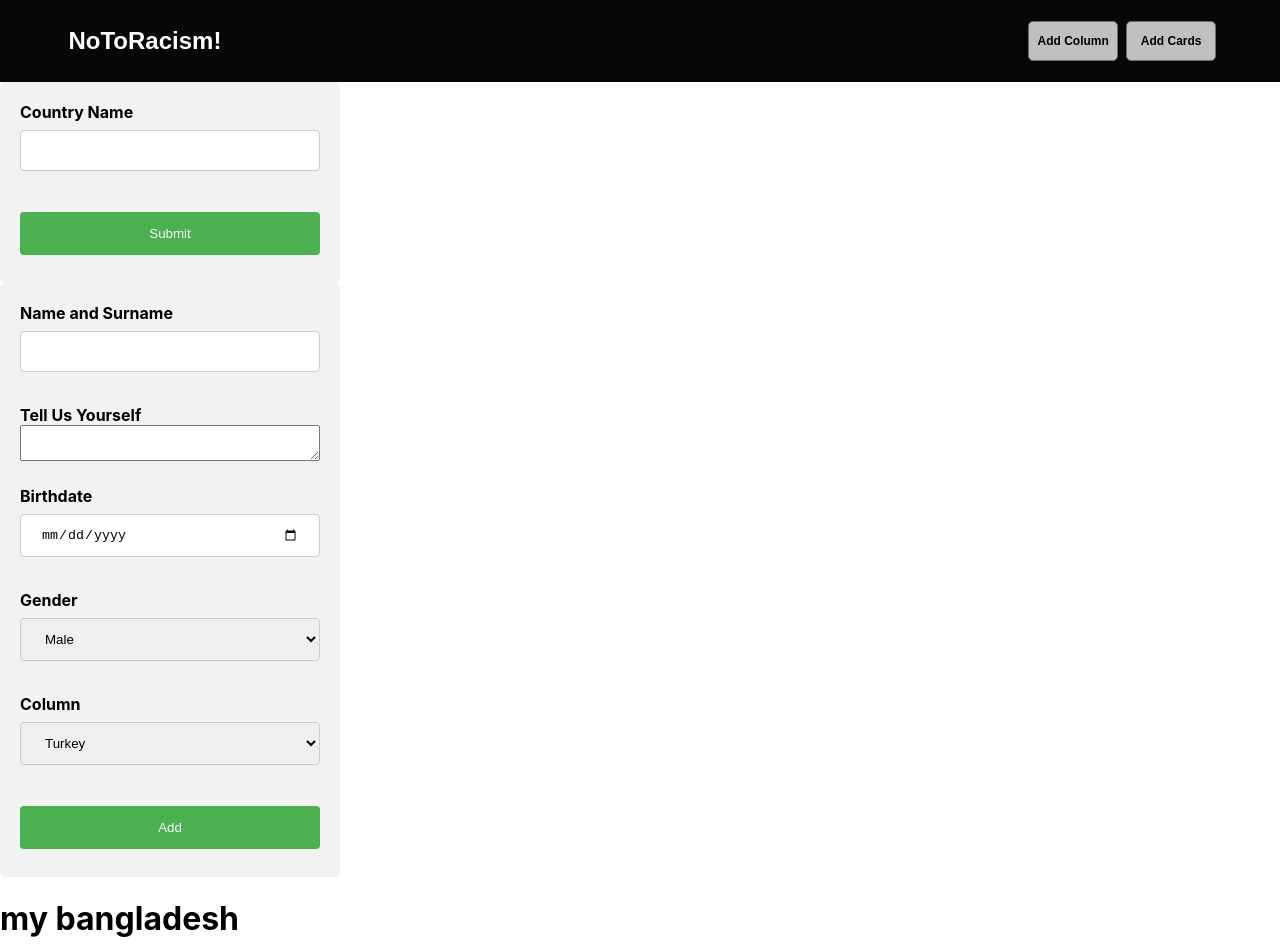
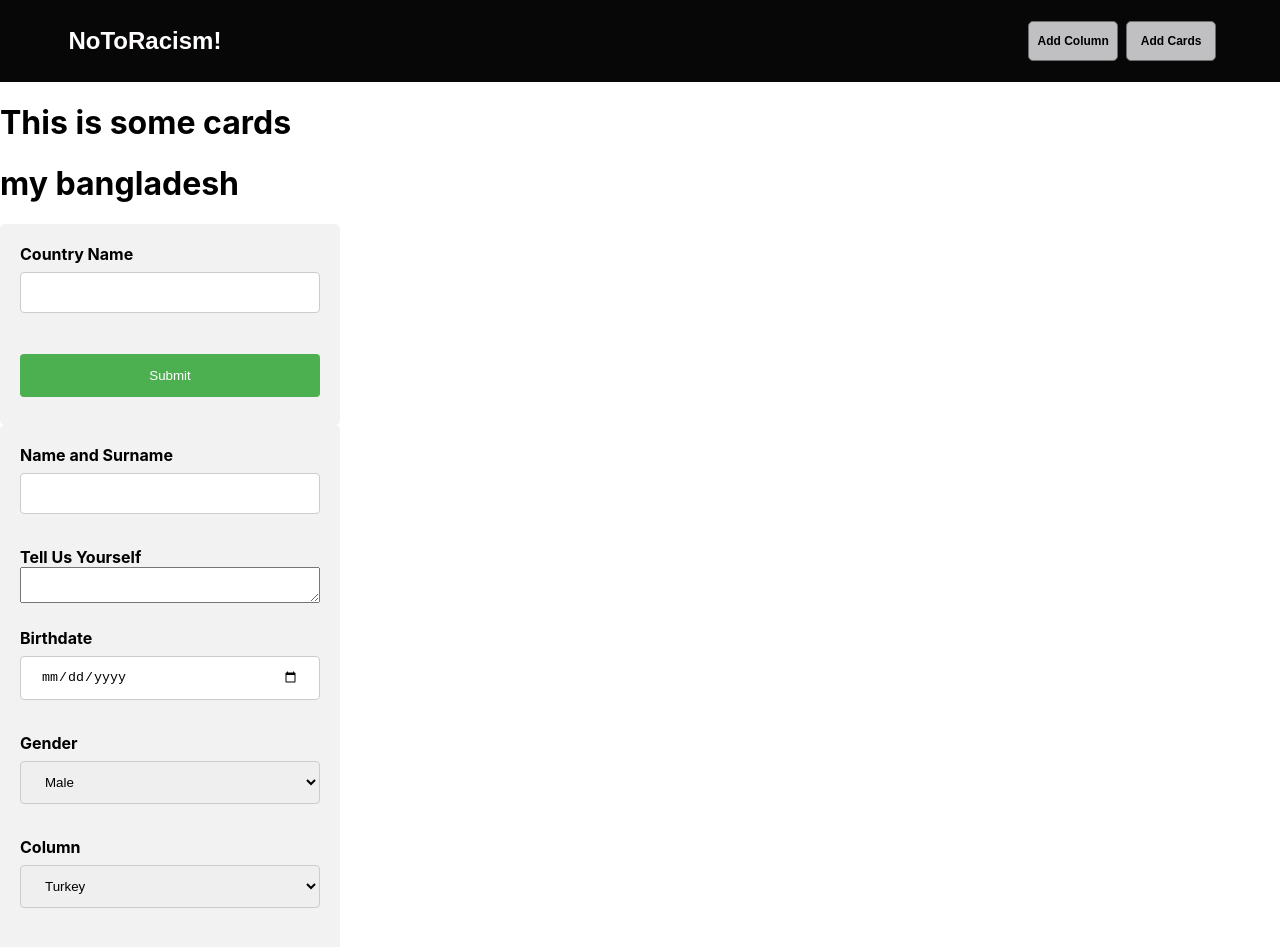
Before and after one commit to Hasan-2020/todocountryhasan, a React (Create React App) app: page / in a window 1280 px wide. Shown: the top 947 px of the page. Built offline with nearby package versions, Linux system fonts and the light colour scheme.

Commit message:
add kolon and card to the main component

```diff
--- a/src/App.js
+++ b/src/App.js
@@ -1,7 +1,5 @@
 import React, { Component } from 'react';
 import Navbar from './Components/Navbar';
-import Column from './Components/Column.js';
-
 import Main from './Components/Main';
 
 class App extends Component {
@@ -14,7 +12,6 @@ class App extends Component {
 			<div className="App">
 				<Navbar />
 				<Main />
-				<Column />
 			</div>
 		);
 	}
--- /dev/null
+++ b/src/Components/Card.js
@@ -0,0 +1,11 @@
+import React from 'react';
+
+function Card() {
+	return (
+		<div>
+			<h1>This is some cards</h1>
+		</div>
+	);
+}
+
+export default Card;
--- a/src/Components/Column.js
+++ b/src/Components/Kolon.js
@@ -1,11 +1,13 @@
 import React from 'react';
+import Card from './Card';
 
-function Column() {
+function Kolon() {
 	return (
 		<div>
+			<Card />
 			<h1>my bangladesh </h1>
 		</div>
 	);
 }
 
-export default Column;
+export default Kolon;
--- a/src/Components/Main.js
+++ b/src/Components/Main.js
@@ -1,11 +1,12 @@
 import React from 'react';
-// import Column from './Components/Column.js';
+import Kolon from './Kolon';
+
 import './style.css';
 
 function Main() {
 	return (
 		<main className="main">
-			{/* <Column /> */}
+			<Kolon />
 			<div>
 				<form className="main-form">
 					<label htmlFor="GroupName" className="main-form-show-label">
```
